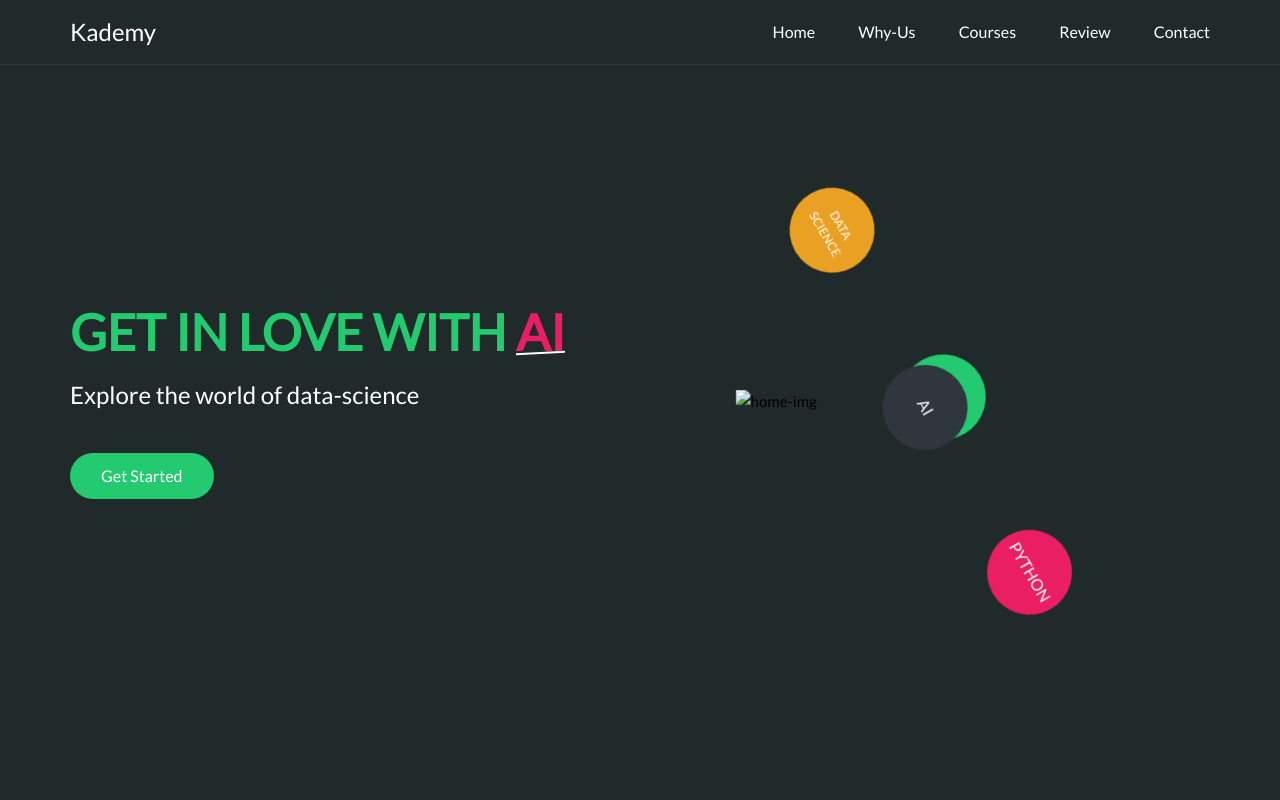
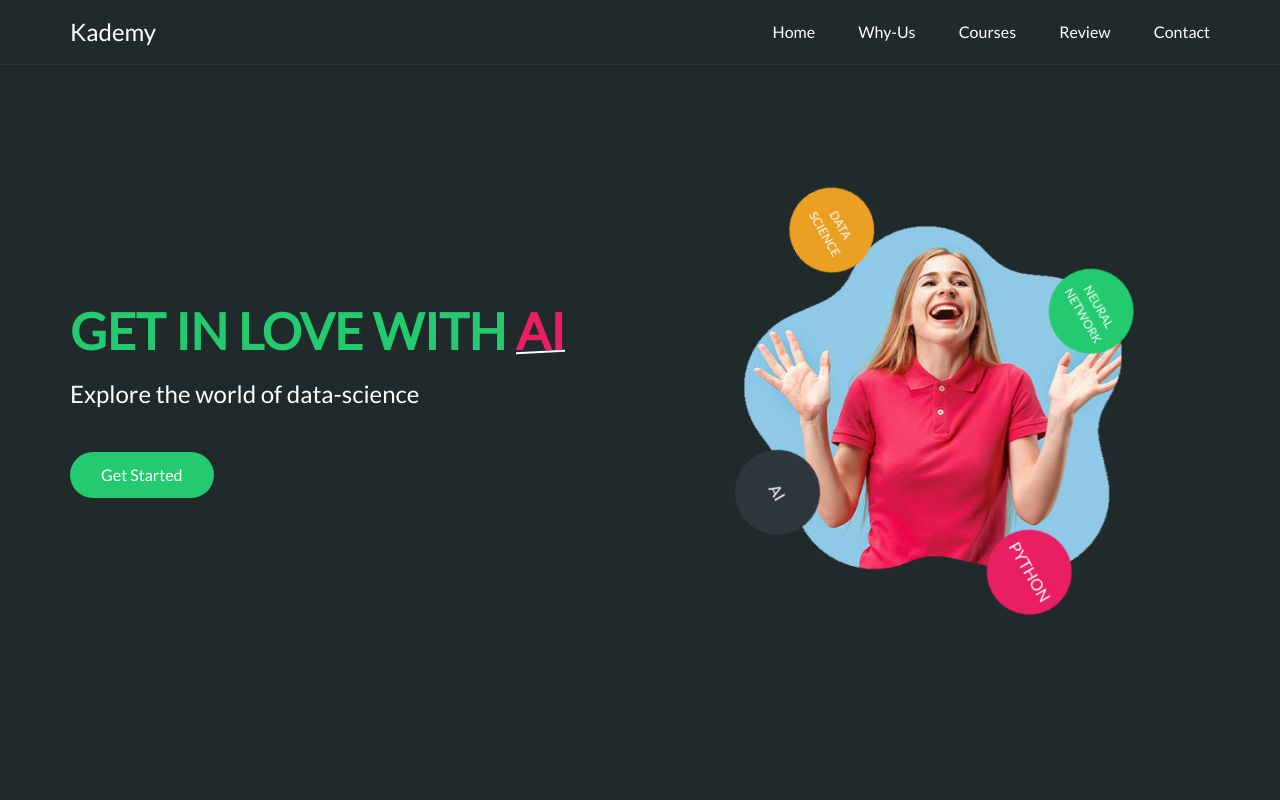
Before and after one commit to CSA-cyber/Kademy, a plain HTML site: page index.html in a window 1280 px wide. Shown: the top 800 px of the page. Drawn offline with Linux system fonts and the light colour scheme; the site is published under a folder, as on GitHub Pages, so addresses that start at the root find nothing.

Commit message:
fix home.img url

```diff
--- a/index.html
+++ b/index.html
@@ -57,7 +57,7 @@
               </div>
               <div class="home-course-item">AI</div>
             </div>
-            <img src="/img/home-img.png" alt="home-img">
+            <img src="img/home-img.png" alt="home-img">
           </div>
         </div>
       </div>
```
